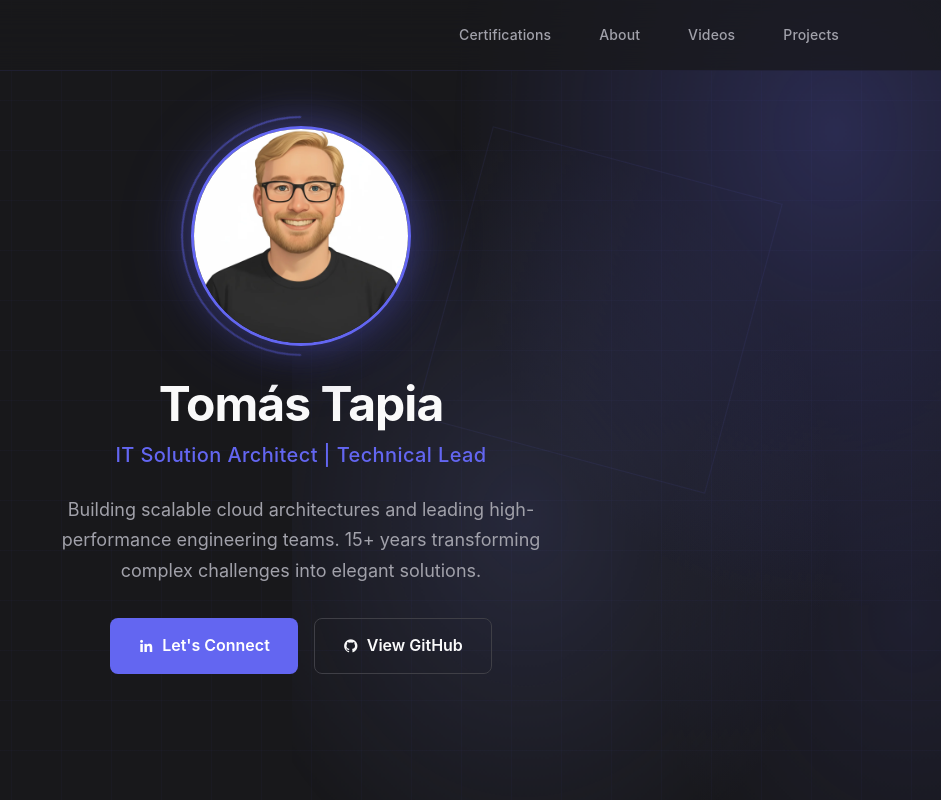
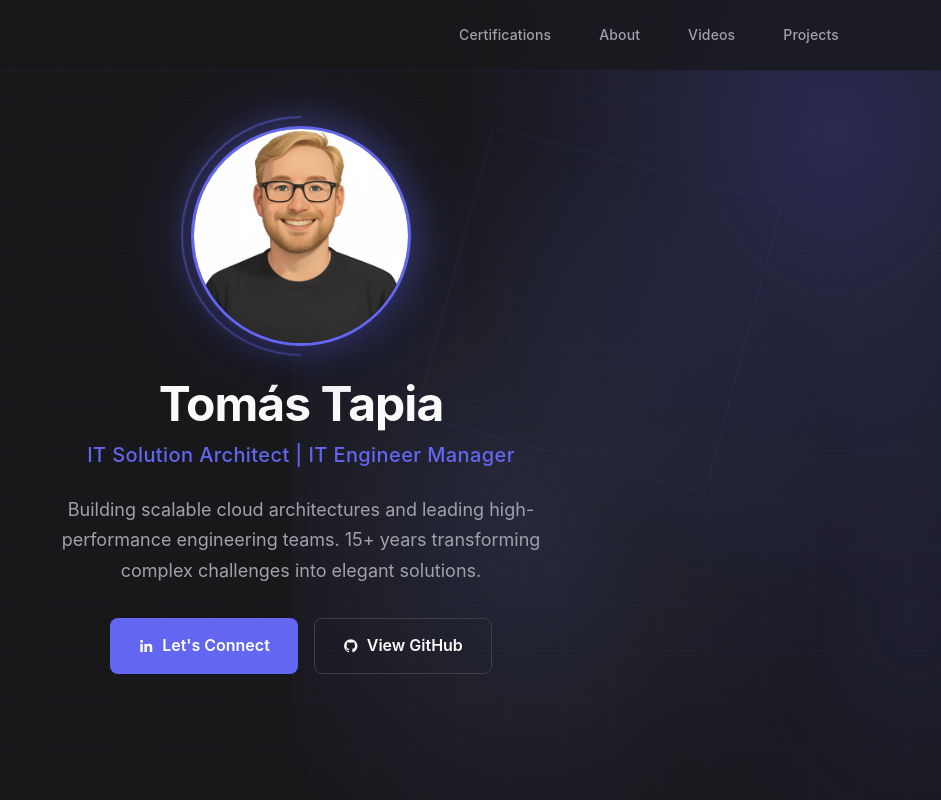
Before and after one commit to tomtapia/tomtapia.github.io, a website: page index.html in a window 1280 px wide. Shown: the top 800 px of the page, without its empty margins (339-1280 px from the left). Drawn offline with nearby package versions, Linux system fonts and the light colour scheme.

Commit message:
fix(content): Update subheading for Tomás Tapia

```diff
--- a/index.html
+++ b/index.html
@@ -89,7 +89,7 @@
         </div>
         <div class="hero-text">
           <h1 class="masthead-heading">Tomás Tapia</h1>
-          <p class="masthead-subheading">IT Solution Architect | Technical Lead</p>
+          <p class="masthead-subheading">IT Solution Architect | IT Engineer Manager</p>
           <p class="hero-description">
             Building scalable cloud architectures and leading high-performance engineering teams.
             15+ years transforming complex challenges into elegant solutions.
```
